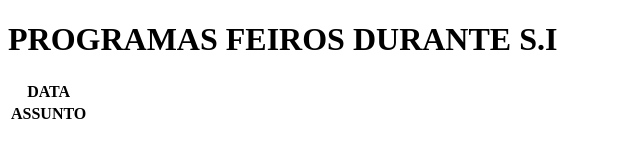
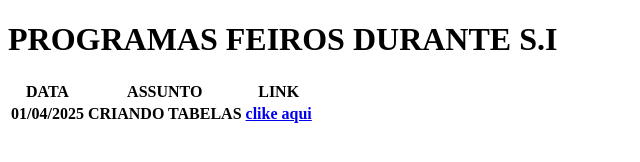
Before and after one commit to Gabtrasteon/PROGRAMAS-GERAIS, a plain HTML site: page PROGRAMAS_HTML/index.html in a window 1280 px wide. Shown: the whole page, without its empty margins (0-640 px from the left). Drawn offline with Linux system fonts and the light colour scheme.

Commit message:
Update index.html

```diff
--- a/PROGRAMAS_HTML/index.html
+++ b/PROGRAMAS_HTML/index.html
@@ -7,13 +7,18 @@
 </head>
 <body>
     <H1>PROGRAMAS FEIROS DURANTE S.I</H1>
-    <table>
+    <table margin="2px">
         <tr>
             <th>DATA</th>
+            <th>ASSUNTO</th>
+            <th>LINK</th>
         </tr>
         <tr>
-            <th>ASSUNTO</th>
+            <th>01/04/2025</th>
+            <th>CRIANDO TABELAS</th>
+            <th><a href="PROGRAMAS_HTML/01042025/index.html">clike aqui</a></th>
         </tr>
+
     </table>
 </body>
 </html>
```
